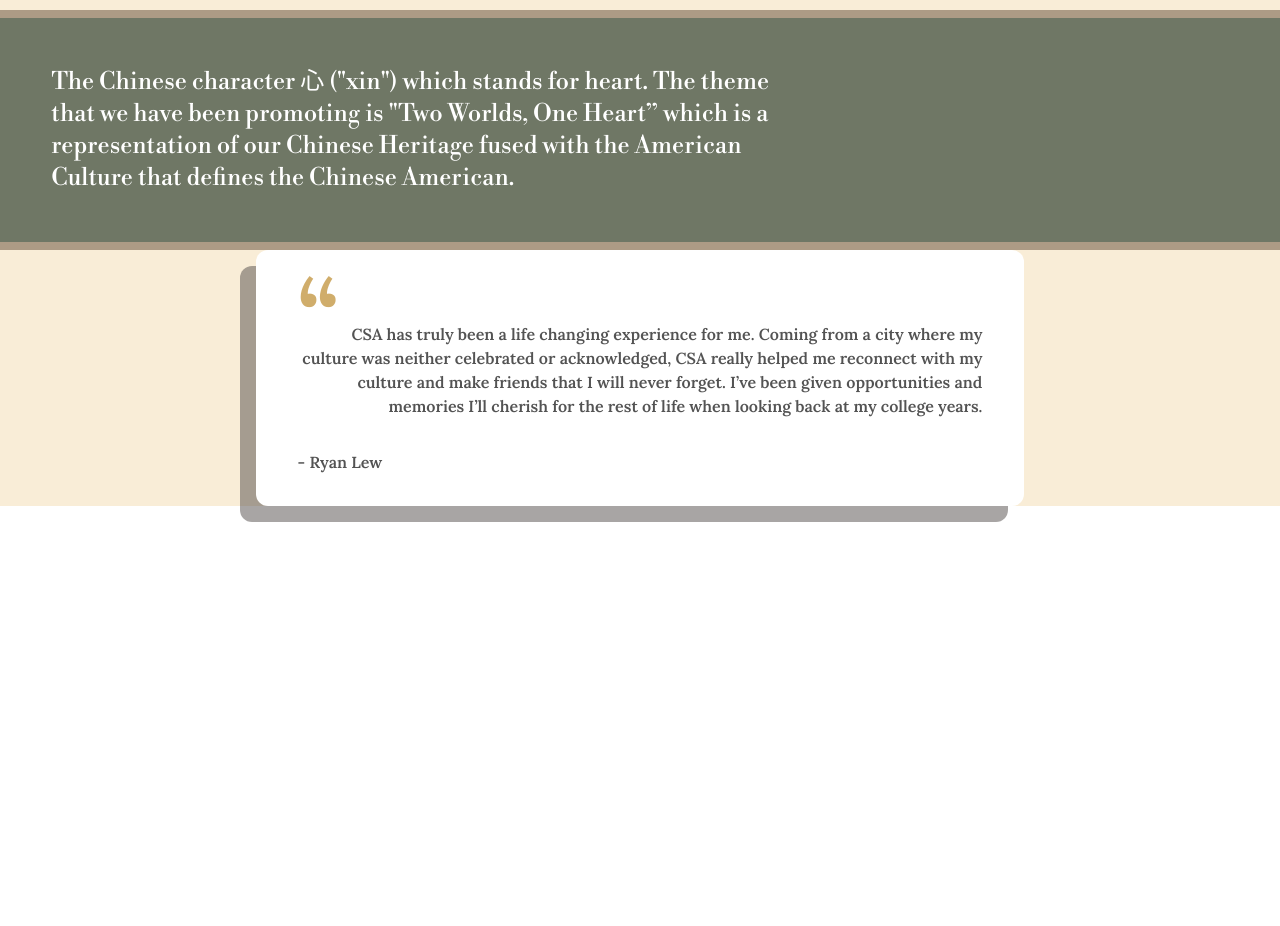
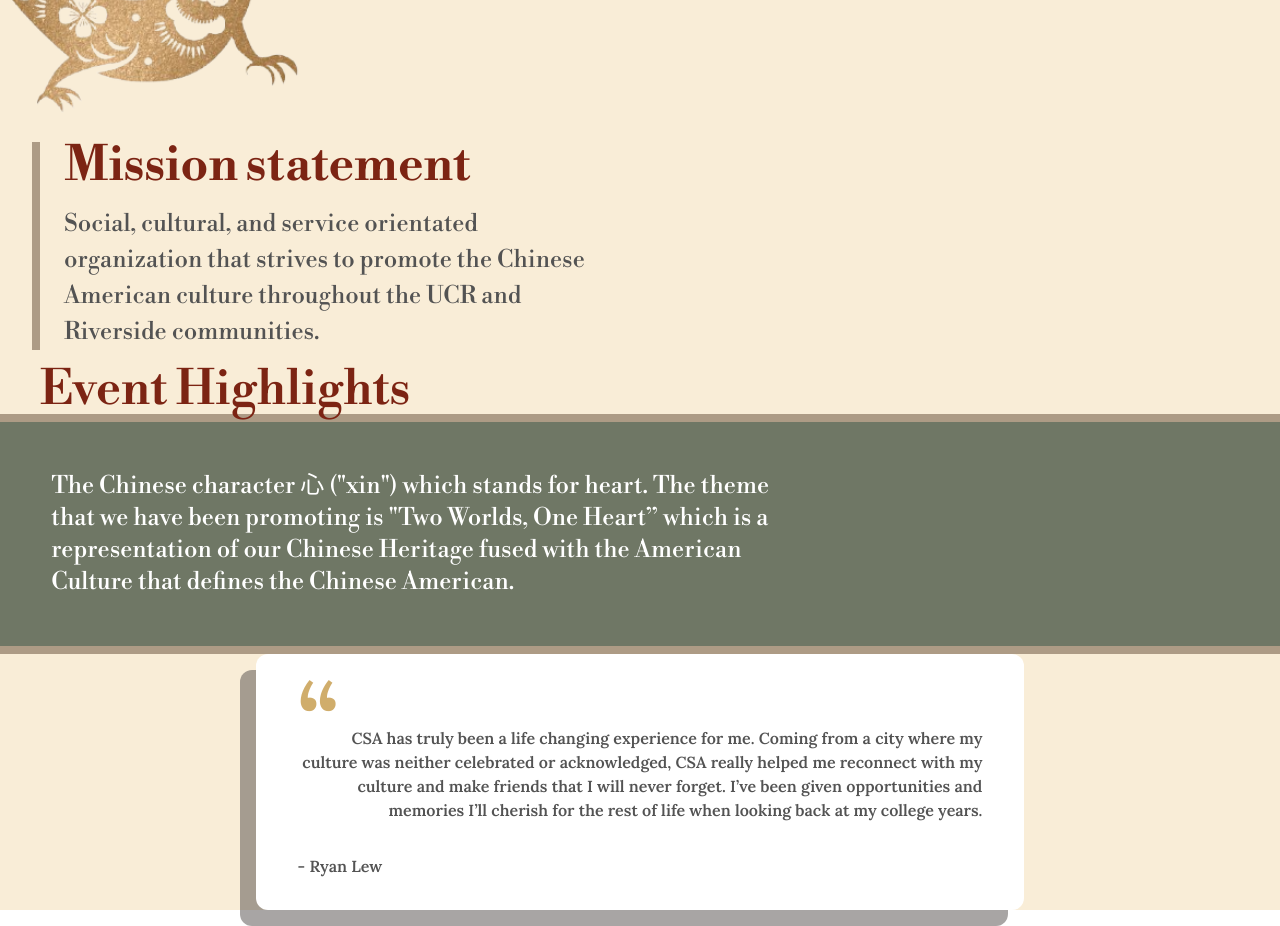
Before and after one commit to acm-ucr/csa-website, a Next.js app: page / in a window 1280 px wide. Shown: the part 700-1626 px from the top of the page. Before the commit the page ends 1222 px from the top, so only its background shows below. Built offline with nearby package versions, Linux system fonts and the light colour scheme.

Commit message:
comment fix

```diff
--- a/next.config.js
+++ b/next.config.js
@@ -1,6 +1,6 @@
 /** @type {import('next').NextConfig} */
 const nextConfig = {
-  //output: "export",
+  output: "export",
   reactStrictMode: true,
   swcMinify: true,
   images: {
--- a/src/app/page.tsx
+++ b/src/app/page.tsx
@@ -4,11 +4,15 @@ import QuoteBox from "@/components/home/QuoteBox";
 import quotes from "@/data/quote-data";
 import Image from "next/image";
 import Dragon from "@/public/home/Dragon.png";
+import EHTitle from "@/components/events/EventHighlightsTitle";
+import MissionStatement from "@/components/home/MissionStatement";
 
 const Home = () => {
   return (
-    <div className="bg-csa-tan-100">
+    <div className="bg-csa-tan-100 pt-[12.2vh] md:pt-[14.4vh]">
       <Image src={Dragon} alt="dragon" className="left-0 top-0 w-1/4" />
+      <MissionStatement />
+      <EHTitle />
       <XinDescription />
       {quotes.map(({ quote, person }, index) => (
         <QuoteBox quote={quote} name={person} key={index} />
```
